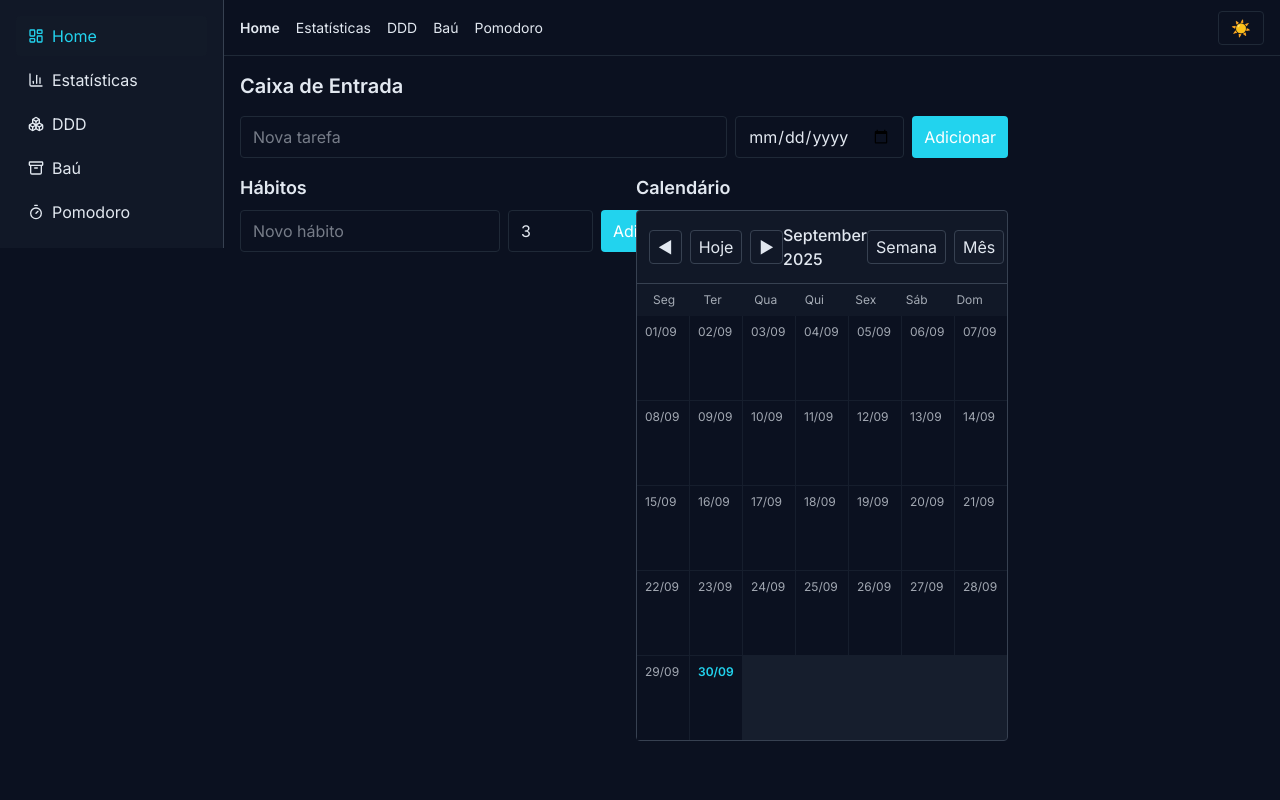
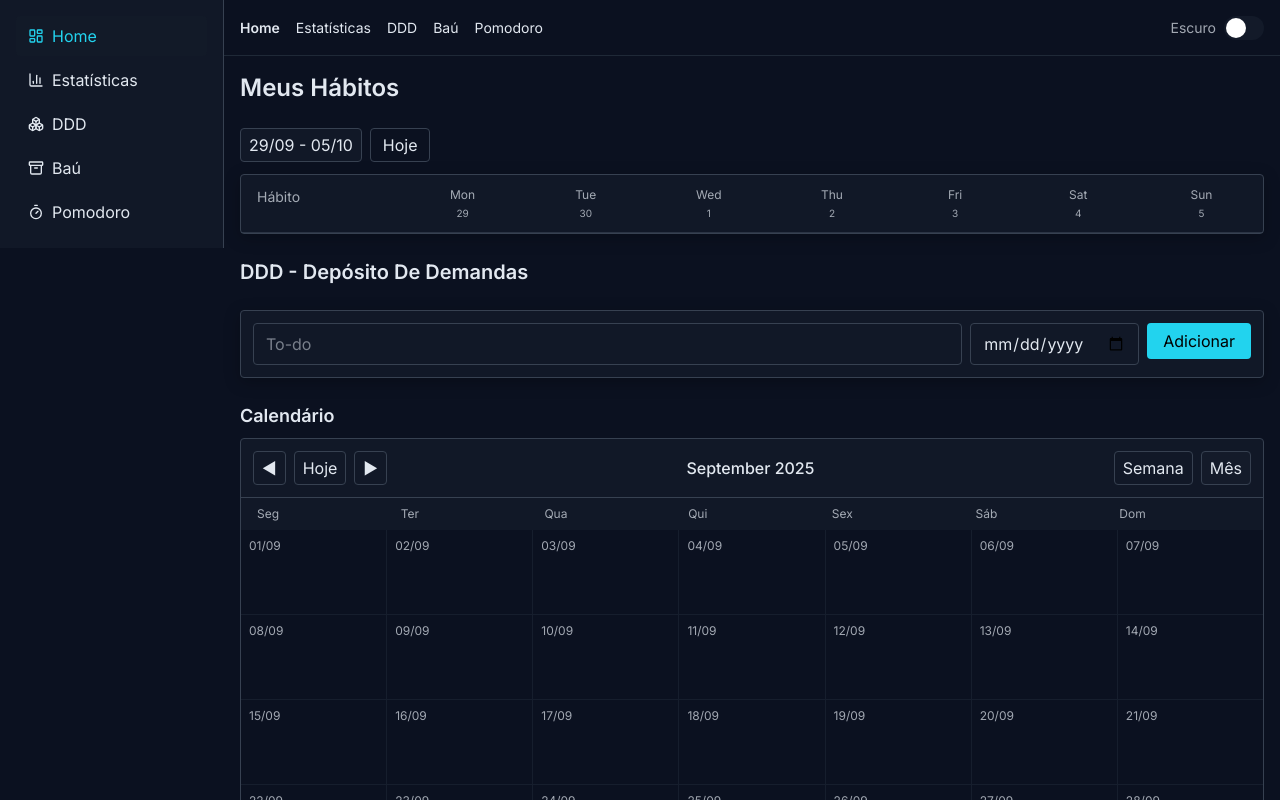
Before and after one commit to BrunoM-Leite/ddd-task-manager, a React (Vite) app: page / in a window 1280 px wide. Shown: the top 800 px of the page. Built offline with nearby package versions, Linux system fonts and the light colour scheme.

Commit message:
fix(home): remove unused habit form; build weekly board + theme switch

```diff
--- a/package.json
+++ b/package.json
@@ -20,6 +20,7 @@
   "dependencies": {
     "@radix-ui/react-dialog": "^1.1.15",
     "@radix-ui/react-select": "^2.2.6",
+    "@radix-ui/react-switch": "^1.2.6",
     "@radix-ui/react-tabs": "^1.1.13",
     "@radix-ui/react-tooltip": "^1.2.8",
     "date-fns": "^4.1.0",
--- /dev/null
+++ b/src/components/HabitBoard.tsx
@@ -0,0 +1,47 @@
+import { eachDayOfInterval, endOfWeek, format, startOfWeek } from 'date-fns'
+import { useHabitsStore } from '../stores/habits.store'
+import { Card } from './ui/Card'
+
+export function HabitBoard() {
+  const { items, toggleDoneToday } = useHabitsStore()
+  const start = startOfWeek(new Date(), { weekStartsOn: 1 })
+  const end = endOfWeek(start, { weekStartsOn: 1 })
+  const days = eachDayOfInterval({ start, end })
+
+  return (
+    <div className="space-y-3">
+      <div className="flex items-center gap-2">
+        <div className="px-2 py-1 rounded border border-[var(--border)] bg-[var(--card)]">{format(start, 'dd/MM')} - {format(end, 'dd/MM')}</div>
+        <button className="px-3 py-1 rounded border border-[var(--border)]">Hoje</button>
+      </div>
+      <Card>
+        <div className="grid grid-cols-[minmax(160px,1fr)_repeat(7,minmax(80px,1fr))]">
+          <div className="px-4 py-3 text-sm opacity-70 border-b border-[var(--border)]">Hábito</div>
+          {days.map((d) => (
+            <div key={d.toISOString()} className="px-4 py-3 text-xs opacity-70 text-center border-b border-[var(--border)]">
+              {format(d, 'EEE')}
+              <div className="mt-1 text-[10px]">{format(d, 'd')}</div>
+            </div>
+          ))}
+          {items.map((h) => (
+            <>
+              <div key={h.id + '-name'} className="px-4 py-3 border-b border-[var(--border)] flex items-center gap-2">
+                <span className="w-1.5 h-1.5 rounded-full bg-[var(--primary)]" />
+                <span className="font-medium">{h.title}</span>
+              </div>
+              {days.map((d, idx) => (
+                <button
+                  key={h.id + '-' + idx}
+                  onClick={() => toggleDoneToday(h.id)}
+                  className={`border-b border-[var(--border)] flex items-center justify-center p-3 hover:bg-[var(--muted)]/10`}
+                >
+                  <span className={`inline-block w-4 h-4 rounded ${h.history.some((i) => i.slice(0,10) === d.toISOString().slice(0,10)) ? 'bg-emerald-500' : 'border border-[var(--border)]'}`} />
+                </button>
+              ))}
+            </>
+          ))}
+        </div>
+      </Card>
+    </div>
+  )
+}
--- a/src/components/ThemeToggle.tsx
+++ b/src/components/ThemeToggle.tsx
@@ -1,5 +1,6 @@
 import { useEffect } from 'react'
 import { useSettingsStore } from '../stores/settings.store'
+import * as Switch from '@radix-ui/react-switch'
 
 export function ThemeToggle() {
   const theme = useSettingsStore(s => s.theme)
@@ -12,8 +13,11 @@ export function ThemeToggle() {
   }, [theme])
 
   return (
-    <button onClick={toggle} className="px-3 py-1 rounded border border-[var(--muted)]">
-      {theme === 'dark' ? '🌙' : '☀️'}
-    </button>
+    <div className="flex items-center gap-2">
+      <span className="text-sm opacity-70">Escuro</span>
+      <Switch.Root checked={theme === 'dark'} onCheckedChange={toggle} className="w-10 h-6 rounded-full bg-[var(--muted)]/40 relative">
+        <Switch.Thumb className={`block w-5 h-5 bg-white rounded-full transition-transform translate-x-[2px] ${theme === 'dark' ? 'translate-x-[22px]' : ''}`} />
+      </Switch.Root>
+    </div>
   )
 }
--- a/src/pages/Home.tsx
+++ b/src/pages/Home.tsx
@@ -1,19 +1,19 @@
 import type { FormEvent } from 'react'
 import { useMemo, useState } from 'react'
 import { useTasksStore } from '../stores/tasks.store'
-import { useHabitsStore } from '../stores/habits.store'
 import { Calendar } from '../components/Calendar'
+import { HabitBoard } from '../components/HabitBoard'
+import { Card } from '../components/ui/Card'
+import { Input } from '../components/ui/Input'
+import { Button } from '../components/ui/Button'
 
 export function HomePage() {
   const { items, add, update, remove, toggleDone } = useTasksStore()
-  const habits = useHabitsStore((s) => s.items)
-  const addHabit = useHabitsStore((s) => s.add)
-  const toggleHabit = useHabitsStore((s) => s.toggleDoneToday)
+  // habits store is used by HabitBoard internally
   const inbox = useMemo(() => items.filter((t) => t.bucket === 'inbox'), [items])
   const [title, setTitle] = useState('')
   const [due, setDue] = useState<string>('')
-  const [habitTitle, setHabitTitle] = useState('')
-  const [habitFreq, setHabitFreq] = useState(3)
+
 
   function onSubmit(e: FormEvent) {
     e.preventDefault()
@@ -23,23 +23,21 @@ export function HomePage() {
     setDue('')
   }
 
-  function addHabitSubmit(e: FormEvent) {
-    e.preventDefault()
-    if (!habitTitle.trim()) return
-    addHabit({ title: habitTitle.trim(), frequencyPerWeek: habitFreq })
-    setHabitTitle('')
-    setHabitFreq(3)
-  }
+
 
   return (
-    <div className="space-y-4 max-w-3xl">
-      <h1 className="text-xl font-semibold">Caixa de Entrada</h1>
+    <div className="space-y-6 max-w-6xl">
+      <h1 className="text-2xl font-semibold">Meus Hábitos</h1>
+      <HabitBoard />
 
+      <h2 className="text-xl font-semibold">DDD - Depósito De Demandas</h2>
+      <Card className="p-3">
       <form onSubmit={onSubmit} className="flex gap-2">
-        <input value={title} onChange={(e) => setTitle(e.target.value)} className="flex-1 px-3 py-2 rounded border border-[var(--muted)] bg-transparent" placeholder="Nova tarefa" />
-        <input type="date" value={due} onChange={(e) => setDue(e.target.value)} className="px-3 py-2 rounded border border-[var(--muted)] bg-transparent" />
-        <button className="px-3 py-2 rounded bg-[var(--primary)] text-white">Adicionar</button>
+        <Input value={title} onChange={(e) => setTitle(e.target.value)} className="flex-1" placeholder="To-do" />
+        <Input type="date" value={due} onChange={(e) => setDue(e.target.value)} />
+        <Button variant="primary">Adicionar</Button>
       </form>
+      </Card>
 
       <ul className="space-y-2">
         {inbox.map((t) => (
@@ -55,32 +53,10 @@ export function HomePage() {
           </li>
         ))}
       </ul>
-
-      <div className="grid md:grid-cols-2 gap-6">
-        <section className="space-y-2">
-          <h2 className="text-lg font-semibold">Hábitos</h2>
-          <form onSubmit={addHabitSubmit} className="flex gap-2">
-            <input value={habitTitle} onChange={(e) => setHabitTitle(e.target.value)} className="flex-1 px-3 py-2 rounded border border-[var(--muted)] bg-transparent" placeholder="Novo hábito" />
-            <input type="number" min={1} max={7} value={habitFreq} onChange={(e) => setHabitFreq(Number(e.target.value))} className="w-24 px-3 py-2 rounded border border-[var(--muted)] bg-transparent" />
-            <button className="px-3 py-2 rounded bg-[var(--primary)] text-white">Adicionar</button>
-          </form>
-          <ul className="space-y-2">
-            {habits.map((h) => (
-              <li key={h.id} className="border border-[var(--muted)] rounded p-3 flex items-center justify-between">
-                <div>
-                  <div className="font-medium">{h.title}</div>
-                  <div className="text-xs opacity-70">Freq/semana: {h.frequencyPerWeek} • Streak: {h.streak}</div>
-                </div>
-                <button onClick={() => toggleHabit(h.id)} className="px-2 py-1 rounded border border-[var(--muted)]">Marcar hoje</button>
-              </li>
-            ))}
-          </ul>
-        </section>
-        <section className="space-y-2">
-          <h2 className="text-lg font-semibold">Calendário</h2>
-          <Calendar />
-        </section>
-      </div>
+      <section className="space-y-2">
+        <h2 className="text-lg font-semibold">Calendário</h2>
+        <Calendar />
+      </section>
     </div>
   )
 }
```
Also changed, not shown: 1 other file (tests, documents, lock files or other folders).
